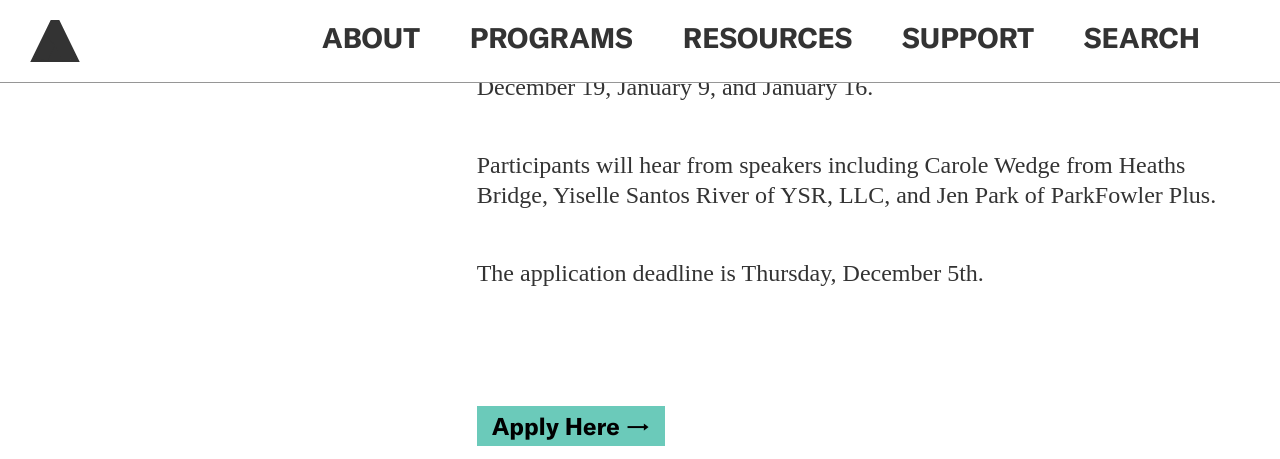
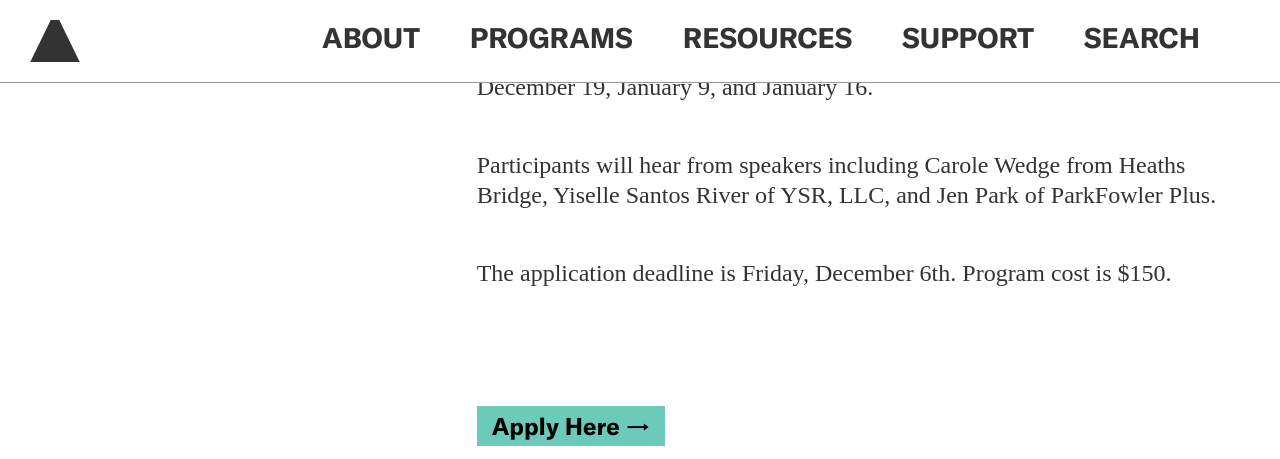
Before and after one commit to jengalas/bwaf-bbw, a Jekyll site: the page built from _emerging-leaders/emerging-leaders-online-tenacity-tumbles-triumphs.md, in a window 1280 px wide and 900 px high, scrolled down 359 px, cut to the strip 0-459 px from the top of the window. Built offline with Jekyll 4.4.1, drawn with Linux system fonts in a browser that asks for light colours; nearby versions of some CDN libraries; some web fonts are replaced.

Commit message:
Updated 1 file via CloudCannon.

```diff
--- a/_emerging-leaders/emerging-leaders-online-tenacity-tumbles-triumphs.md
+++ b/_emerging-leaders/emerging-leaders-online-tenacity-tumbles-triumphs.md
@@ -39,7 +39,7 @@ page_blocks:
       Plus.
 
 
-      The application deadline is Thursday, December 5th.
+      The application deadline is Friday, December 6th. Program cost is $150.
   - template: buttons-block
     button:
       - button_text: Apply Here
```
